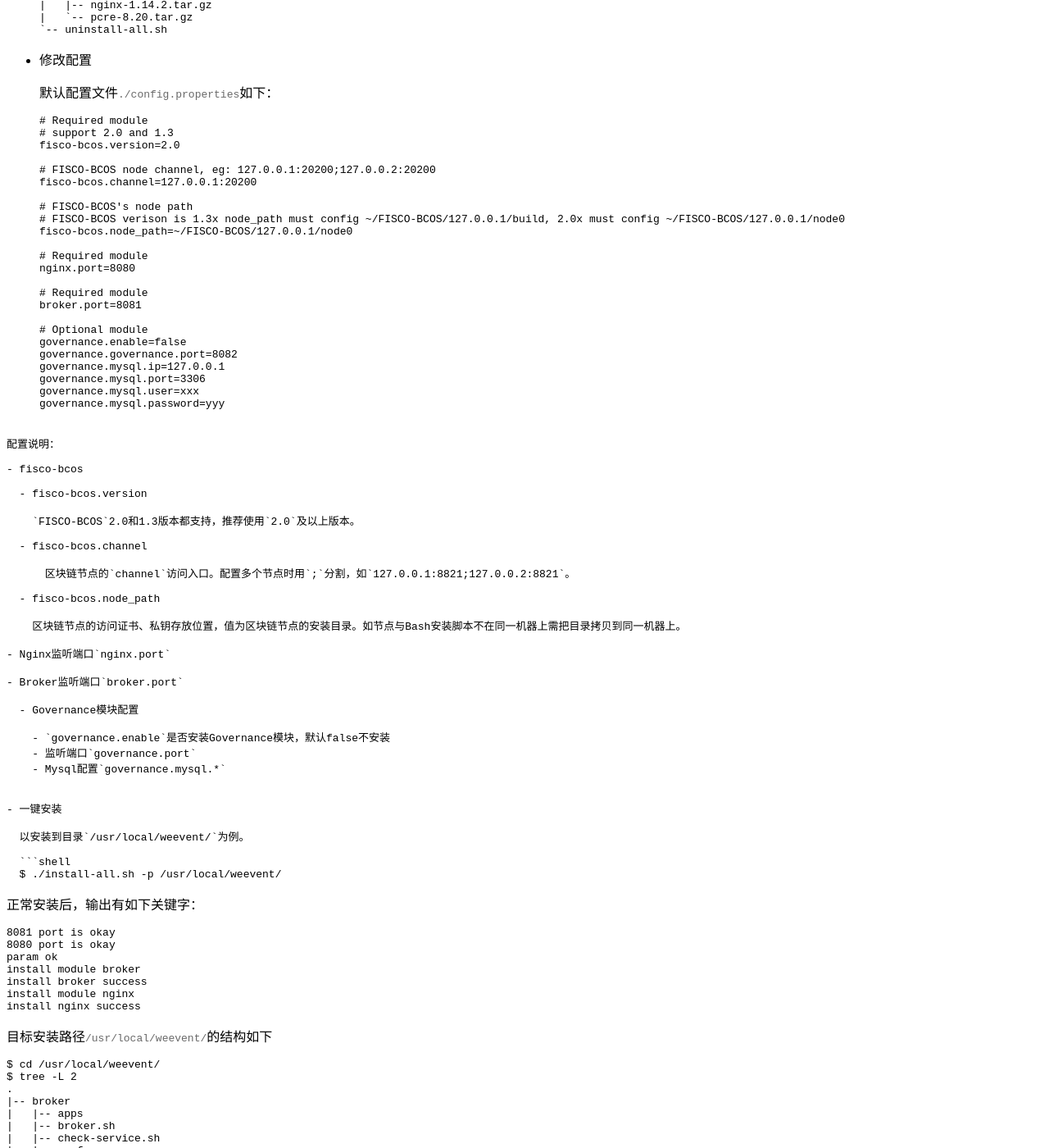
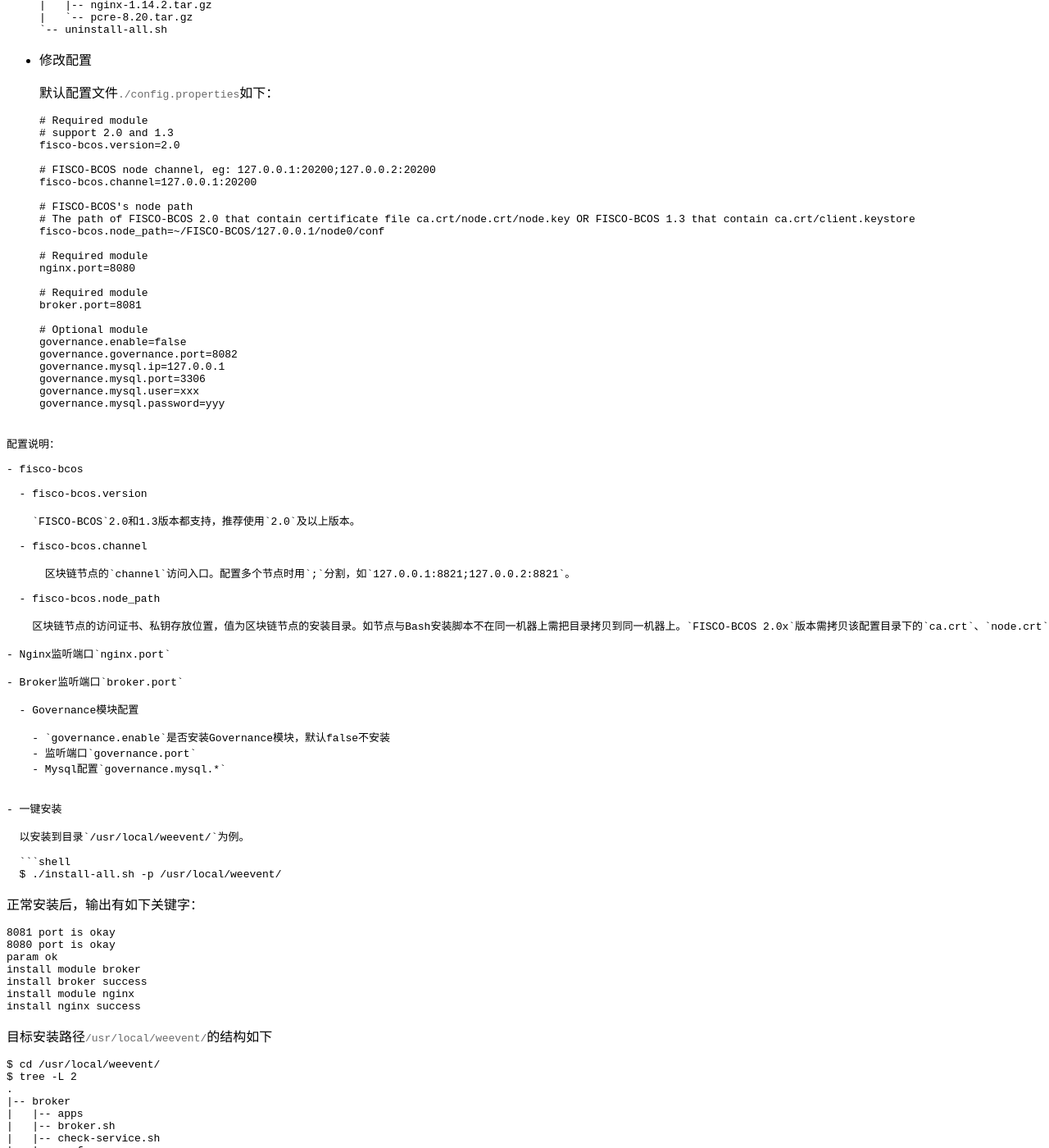
Before and after one commit to WeBankBlockchain/WeEvent-docs, a Sphinx documentation site: the page built from docs/install/quickinstall.md, in a window 1280 px wide and 1400 px high, scrolled down 1485 px. Shown: the whole window at 82% size. Built offline with Sphinx 7.4.7 and the Read the Docs theme 2.0.0, drawn with Linux system fonts in a browser that asks for light colours.

Commit message:
update quickinstall doc

```diff
--- a/docs/install/quickinstall.md
+++ b/docs/install/quickinstall.md
@@ -70,8 +70,8 @@
   fisco-bcos.channel=127.0.0.1:20200
 
   # FISCO-BCOS's node path
-  # FISCO-BCOS verison is 1.3x node_path must config ~/FISCO-BCOS/127.0.0.1/build, 2.0x must config ~/FISCO-BCOS/127.0.0.1/node0
-  fisco-bcos.node_path=~/FISCO-BCOS/127.0.0.1/node0
+  # The path of FISCO-BCOS 2.0 that contain certificate file ca.crt/node.crt/node.key OR FISCO-BCOS 1.3 that contain ca.crt/client.keystore
+  fisco-bcos.node_path=~/FISCO-BCOS/127.0.0.1/node0/conf
 
   # Required module
   nginx.port=8080
@@ -102,7 +102,7 @@
 
   - fisco-bcos.node_path
 
-    区块链节点的访问证书、私钥存放位置，值为区块链节点的安装目录。如节点与Bash安装脚本不在同一机器上需把目录拷贝到同一机器上。
+    区块链节点的访问证书、私钥存放位置，值为区块链节点的安装目录。如节点与Bash安装脚本不在同一机器上需把目录拷贝到同一机器上。`FISCO-BCOS 2.0x`版本需拷贝该配置目录下的`ca.crt`、`node.crt`、`node.key`,`1.3x`版本需拷贝该配置目录下的`ca.crt`、`client.keystore`。
 
 - Nginx监听端口`nginx.port`
 
```
